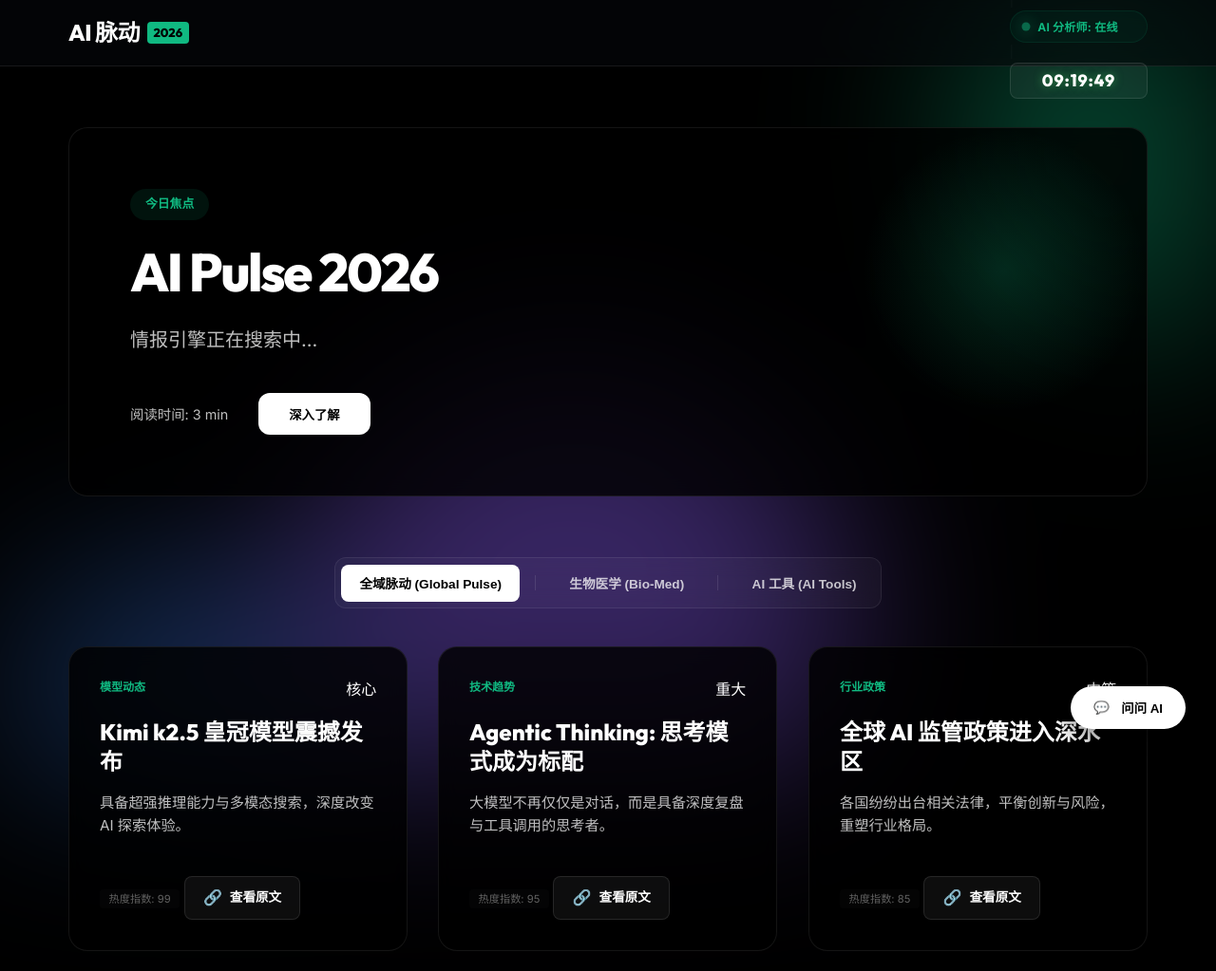
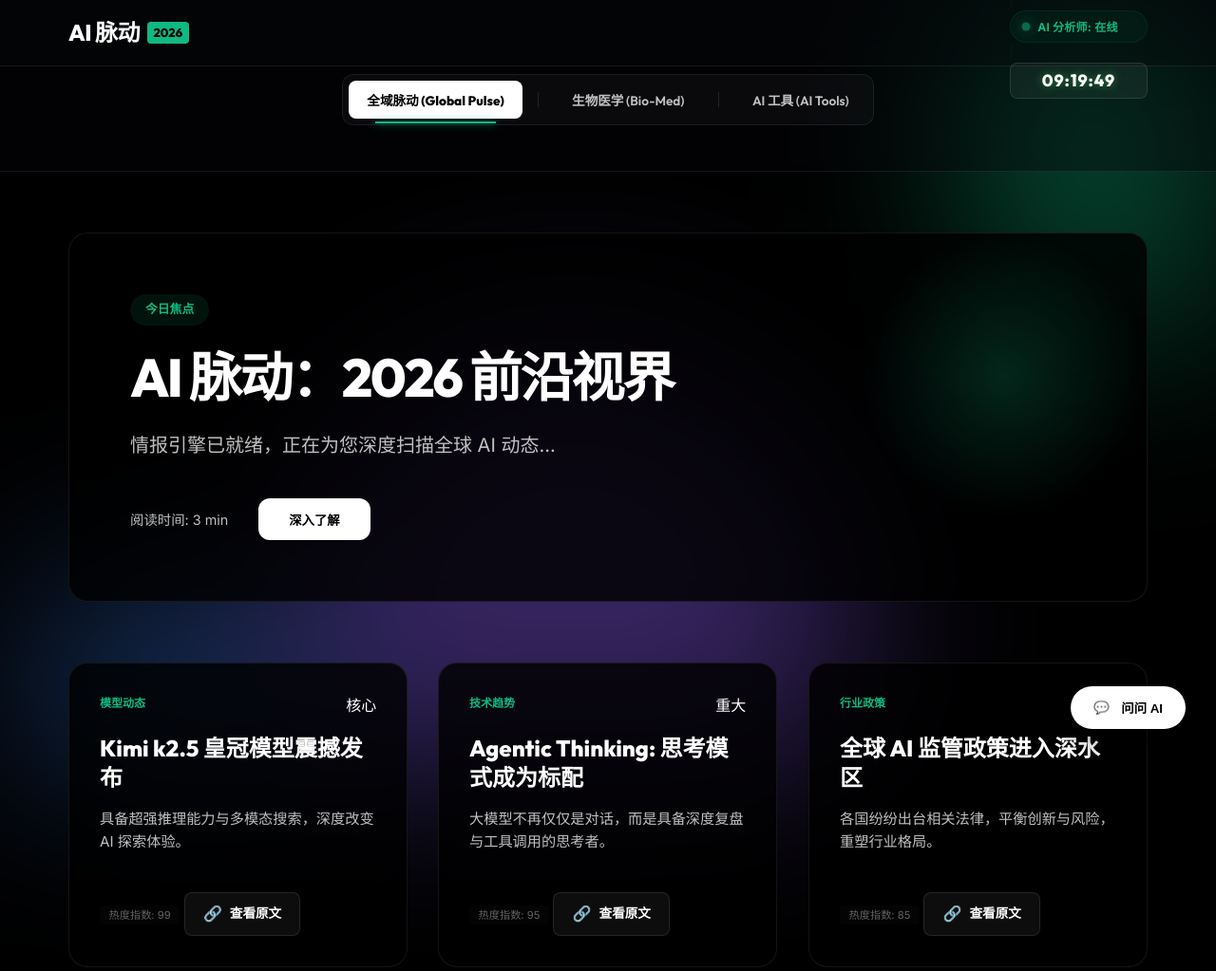
Before and after one commit to Yangjiawen2000/aipul, a website: page index.html in a window 1280 px wide. Shown: the top 1023 px of the page at 95% size. Drawn offline with Linux system fonts and the light colour scheme; no server answers.

Commit message:
feat: move categories to top and fix topic-aware data sync v1.3.2

```diff
--- a/app.js
+++ b/app.js
@@ -247,7 +247,8 @@
 
     heroContent.classList.remove('hero-skeleton');
 
-    const heroData = data || AI_NEWS_DATA?.hero || { title: 'AI Pulse 2026', summary: '情报引擎正在搜索中...', url: '#' };
+    const topicData = AI_NEWS_DATA[currentTopic] || { hero: null };
+    const heroData = data || topicData.hero || { title: 'AI Pulse 2026', summary: '情报引擎正在搜索中...', url: '#' };
 
     if (instant) {
         heroTitle.textContent = heroData.title;
@@ -476,12 +477,14 @@
     const topicData = AI_NEWS_DATA[currentTopic];
     const hasData = topicData && topicData.trends && topicData.trends.length > 0;
 
-    if (!isAppend && (!hasData || force)) {
+    // Important: Force check and data existence check must be rigorous
+    // If not appending, and we explicitly force OR we have no data at all (broken state)
+    if (!isAppend && (force || !hasData)) {
         renderHero(true);
         renderTrends(true);
     } else if (!isAppend) {
         const statusText = document.querySelector('.status-text');
-        if (statusText) statusText.textContent = '🔄 正在同步云端最新资讯...';
+        if (statusText) statusText.textContent = `🔄 正在同步 [${currentTopic}] 最新动态...`;
     }
 
     try {
--- a/index.html
+++ b/index.html
@@ -36,7 +36,17 @@
             </div>
         </div>
     </nav>
-
+    <div class="top-filter-bar">
+        <section class="filter-section">
+            <div class="filter-bar specialized-tabs" id="category-filters">
+                <button class="filter-btn active" data-topic="general">全域脉动 (Global Pulse)</button>
+                <div class="filter-divider"></div>
+                <button class="filter-btn" data-topic="biomed">生物医学 (Bio-Med)</button>
+                <div class="filter-divider"></div>
+                <button class="filter-btn" data-topic="tools">AI 工具 (AI Tools)</button>
+            </div>
+        </section>
+    </div>
 
     <main class="container">
         <header class="hero-section" id="hero-section">
@@ -50,16 +60,6 @@
                 </div>
             </div>
         </header>
-
-        <section class="filter-section">
-            <div class="filter-bar specialized-tabs" id="category-filters">
-                <button class="filter-btn active" data-topic="general">全域脉动 (Global Pulse)</button>
-                <div class="filter-divider"></div>
-                <button class="filter-btn" data-topic="biomed">生物医学 (Bio-Med)</button>
-                <div class="filter-divider"></div>
-                <button class="filter-btn" data-topic="tools">AI 工具 (AI Tools)</button>
-            </div>
-        </section>
 
         <section class="trends-grid" id="trends-grid">
             <!-- Cards will be injected by JS -->
@@ -116,6 +116,6 @@
         </button>
     </div>
 
-    <script src="app.js?v=1.2.1"></script>
+    <script src="app.js?v=1.3.2"></script>
 </body>
 </html>
--- a/styles.css
+++ b/styles.css
@@ -104,6 +104,64 @@
     justify-content: space-between;
     align-items: center;
     padding: 0 2rem;
+}
+
+.top-filter-bar {
+    position: sticky;
+    top: 70px;
+    z-index: 95;
+    background: rgba(5, 7, 10, 0.4);
+    backdrop-filter: blur(10px);
+    border-bottom: 1px solid var(--card-border);
+    padding: 0.5rem 0;
+}
+
+.filter-section {
+    max-width: 1200px;
+    margin: 0 auto;
+    padding: 0 1.5rem;
+}
+
+.filter-bar {
+    display: flex;
+    justify-content: center;
+    align-items: center;
+    gap: 1.5rem;
+}
+
+.filter-btn {
+    background: transparent;
+    border: none;
+    color: var(--text-secondary);
+    font-size: 0.9rem;
+    font-weight: 500;
+    cursor: pointer;
+    transition: all 0.3s ease;
+    padding: 0.25rem 0.5rem;
+    border-radius: 4px;
+    font-family: var(--font-heading);
+}
+
+.filter-btn:hover {
+    color: var(--text-primary);
+    text-shadow: 0 0 10px var(--accent-glow);
+}
+
+.filter-btn.active {
+    color: var(--accent-color);
+    font-weight: 700;
+    position: relative;
+}
+
+.filter-btn.active::after {
+    content: '';
+    position: absolute;
+    bottom: -5px;
+    left: 15%;
+    width: 70%;
+    height: 2px;
+    background: var(--accent-color);
+    box-shadow: 0 0 8px var(--accent-color);
 }
 
 .logo {
```
